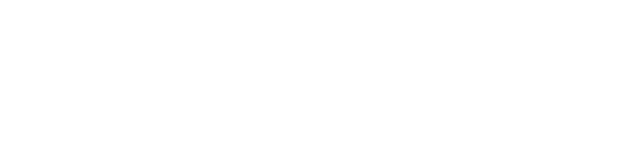
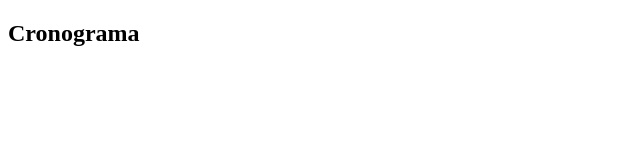
Before and after one commit to Lcpires7/cronograma, a plain HTML site: page index.html in a window 1280 px wide. Shown: the whole page, without its empty margins (0-640 px from the left). Drawn offline with Linux system fonts and the light colour scheme.

Commit message:
Update diretórios

```diff
--- a/index.html
+++ b/index.html
@@ -3,7 +3,13 @@
 	<head>
 		<meta charset="utf-8" />
 		<title>Cronograma</title>
+		<link rel="stylesheet" type="text/css" href="./resources/css/style.css" />
 	</head>
 	<body>
+		<section>
+			<h1>Cronograma</h1>
+			<div id="cronograma">
+			</div>
+		</section>
 	</body>
 </html>
```
Also changed, not shown: resources/css/style.css (added).
